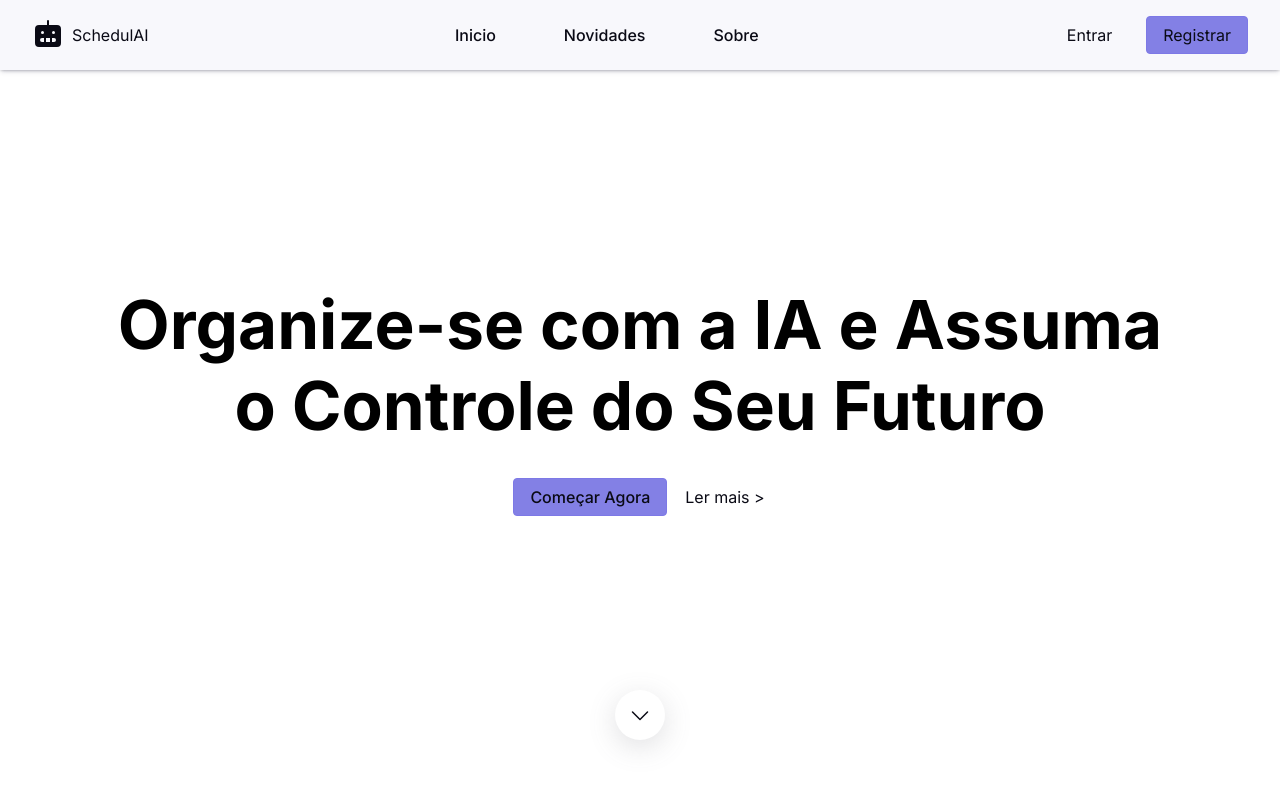
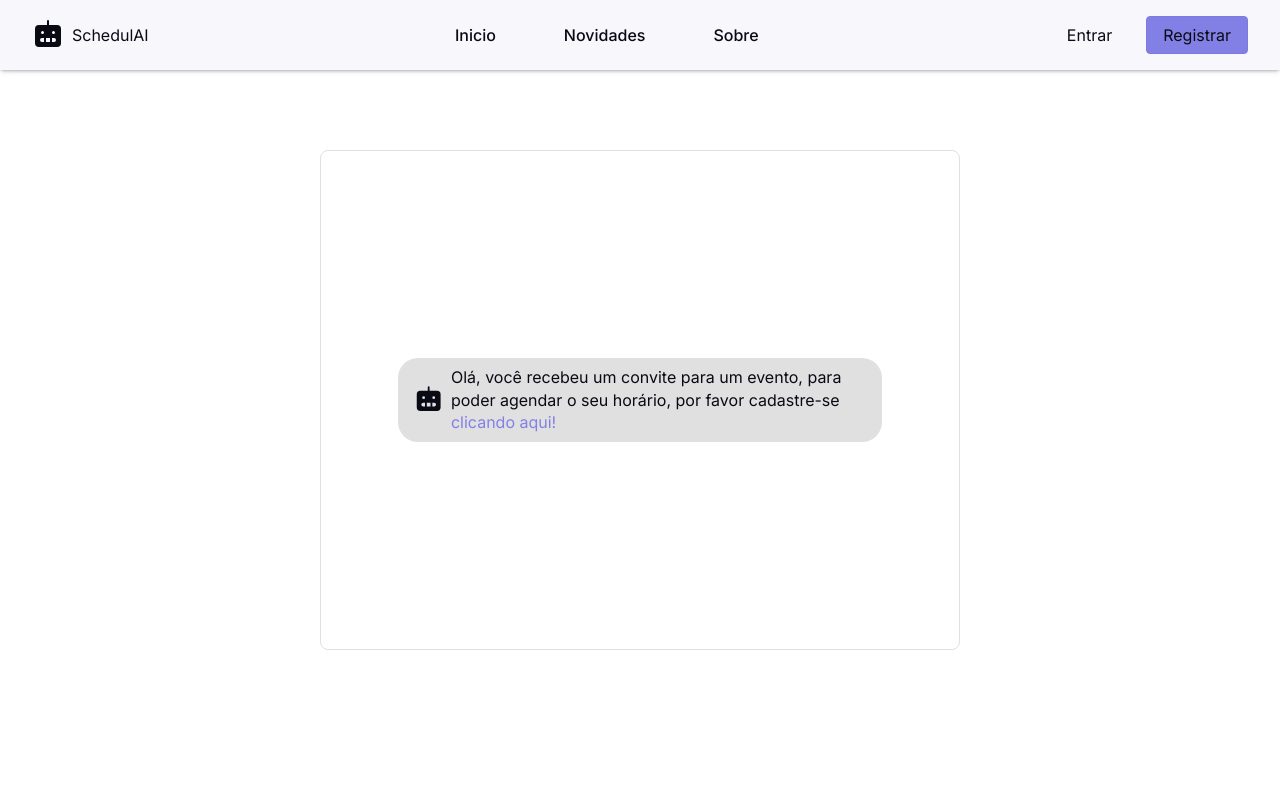
Before and after one commit to SchedulAI/SchedulAI, a React (Vite) app in the folder Frontend/: page /invite/1 in a window 1280 px wide. Before the commit this address led to /. Shown: the top 800 px of the page. Built offline with nearby package versions, Linux system fonts and the light colour scheme; no server answers.

Commit message:
Added Registration call page and made some fix in snackbar.

```diff
--- a/Frontend/src/components/Snackbar/index.tsx
+++ b/Frontend/src/components/Snackbar/index.tsx
@@ -2,7 +2,7 @@ import React, { useState, useEffect } from "react";
 import styled, { css } from "styled-components";
 
 interface SnackbarProps {
-  anchorOrigin: {
+  anchororigin: {
     vertical: "top" | "bottom";
     horizontal: "left" | "center" | "right";
   };
@@ -11,14 +11,14 @@ interface SnackbarProps {
 }
 
 const SnackbarContainer = styled.div<{
-  anchorOrigin: SnackbarProps["anchorOrigin"];
+  anchororigin: SnackbarProps["anchororigin"];
   variant: SnackbarProps["variant"];
   visible: boolean;
 }>`
   position: fixed;
-  ${({ anchorOrigin }) => css`
-    ${anchorOrigin.vertical}: 20px;
-    ${anchorOrigin.horizontal}: 20px;
+  ${({ anchororigin }) => css`
+    ${anchororigin.vertical}: 20px;
+    ${anchororigin.horizontal}: 20px;
   `}
   padding: 16px;
   border-radius: 4px;
@@ -31,7 +31,7 @@ const SnackbarContainer = styled.div<{
 `;
 
 const Snackbar: React.FC<SnackbarProps> = ({
-  anchorOrigin,
+  anchororigin,
   variant,
   message,
 }) => {
@@ -39,14 +39,14 @@ const Snackbar: React.FC<SnackbarProps> = ({
   useEffect(() => {
     const timer = setTimeout(() => {
       setVisible(false);
-    }, 50000000);
+    }, 5000);
 
     return () => clearTimeout(timer);
   }, []);
 
   return (
     <SnackbarContainer
-      anchorOrigin={anchorOrigin}
+      anchororigin={anchororigin}
       variant={variant}
       visible={visible}
     >
--- /dev/null
+++ b/Frontend/src/pages/InvitedRegister/index.tsx
@@ -0,0 +1,121 @@
+import { useParams, useNavigate } from 'react-router-dom';
+import { ScheduleContext } from '../../providers/ScheduleProvider';
+import { useContext, useEffect, useState } from 'react';
+import { Navbar } from '../../components/Navbar';
+import styled, { keyframes } from 'styled-components';
+import { Icon } from '../../components/Icon';
+
+const InvitedStyled = styled.div`
+  .main-section {
+    height: 100vh;
+    display: flex;
+    flex-direction: column;
+    align-items: center;
+    justify-content: center;
+  }
+  .invite-chat {
+    display: flex;
+    flex-direction: column;
+    justify-content: center;
+    max-height: 500px;
+    min-height: 500px;
+    width: 50%;
+    padding: 1rem;
+    border-radius: 8px;
+    border: 1px solid #e0e0e0;
+  }
+  .message-invite {
+    display: flex;
+    max-width: 80%;
+    padding: 0.5rem 1rem;
+    gap: 0.5rem;
+    border-radius: 20px;
+    font-size: 1rem;
+    line-height: 1.4;
+    align-self: center;
+    align-items: center;
+    background-color: #e0e0e0;
+    color: #0a0a15;
+
+    a {
+      color: #8380e5;
+    }
+  }
+  .typing {
+    display: flex;
+    align-items: center;
+    align-self: flex-end;
+    margin-top: auto;
+    font-size: 1rem;
+    color: #0a0a15;
+  }
+`;
+
+const bounce = keyframes`
+    0%, 100% {
+      transform: translateY(0);
+    }
+    50% {
+      transform: translateY(-5px);
+    }
+  `;
+
+const Dot = styled.span`
+  display: inline-block;
+  animation: ${bounce} 0.6s infinite;
+  &:nth-child(2) {
+    animation-delay: 0.2s;
+  }
+  &:nth-child(3) {
+    animation-delay: 0.4s;
+  }
+`;
+
+export const InvitedRegister = () => {
+  const navigate = useNavigate();
+  const { schedule_id } = useParams<{ schedule_id: string }>();
+  const scheduleContext = useContext(ScheduleContext);
+  const [loading, setLoading] = useState(true);
+  const [showMessage, setShowMessage] = useState(false);
+
+  useEffect(() => {
+    if (schedule_id && scheduleContext) {
+      scheduleContext.setScheduleId(schedule_id);
+    }
+
+    const timer = setTimeout(() => {
+      setLoading(false);
+      setShowMessage(true);
+    }, 3000);
+
+    return () => clearTimeout(timer);
+  }, [schedule_id, scheduleContext]);
+
+  return (
+    <InvitedStyled>
+      <Navbar />
+      <div className="main-section">
+        <div className="invite-chat">
+          {loading ? (
+            <div className="typing">
+              Digitando algo <Dot>.</Dot>
+              <Dot>.</Dot>
+              <Dot>.</Dot>
+            </div>
+          ) : (
+            showMessage && (
+              <div className="message-invite">
+                <Icon size={32} icon="robot" weight="fill" color="#0a0a15" />
+                <p>
+                  Olá, você recebeu um convite para um evento, para poder
+                  agendar o seu horário, por favor cadastre-se
+                  <a onClick={() => navigate('/register')}> clicando aqui!</a>
+                </p>
+              </div>
+            )
+          )}
+        </div>
+      </div>
+    </InvitedStyled>
+  );
+};
--- a/Frontend/src/pages/Login/index.tsx
+++ b/Frontend/src/pages/Login/index.tsx
@@ -243,7 +243,7 @@ export const Login = () => {
       </div>
       {snackbarVisible && (
         <Snackbar
-          anchorOrigin={{ vertical: 'top', horizontal: 'right' }}
+          anchororigin={{ vertical: 'top', horizontal: 'right' }}
           variant="error"
           message={snackbarMessage}
         />
--- a/Frontend/src/pages/Register/index.tsx
+++ b/Frontend/src/pages/Register/index.tsx
@@ -4,8 +4,9 @@ import { Icon } from '../../components/Icon';
 import { Input } from '../../components/Input';
 import styled from 'styled-components';
 import apiUrl from '../../config/api';
-import { useState } from 'react';
+import { useContext, useState } from 'react';
 import Snackbar from '../../components/Snackbar';
+import { ScheduleContext } from '../../providers/ScheduleProvider';
 
 const RegisterStyled = styled.div`
   display: flex;
@@ -114,6 +115,14 @@ const RegisterStyled = styled.div`
   }
 `;
 
+interface RegisterResponse {
+  id: string;
+  name: string;
+  email: string;
+  success: boolean;
+  message: string;
+}
+
 export const Register = () => {
   const [email, setEmail] = useState('');
   const [password, setPassword] = useState('');
@@ -124,8 +133,28 @@ export const Register = () => {
     'success'
   );
   const [loading, setLoading] = useState(false);
+  const [userId, setUserId] = useState<string | null>(null);
+  const scheduleContext = useContext(ScheduleContext);
+  const schedule_id = scheduleContext?.schedule_id;
 
   const navigate = useNavigate();
+
+  const createInvite = async () => {
+    try {
+      await fetch(apiUrl('/invite/create'), {
+        method: 'POST',
+        headers: {
+          'Content-Type': 'application/json',
+        },
+        body: JSON.stringify({
+          schedule_id: schedule_id,
+          user_id: userId,
+        }),
+      });
+    } catch (error) {
+      console.error(error);
+    }
+  };
 
   const registerFetch = async () => {
     setLoading(true);
@@ -141,9 +170,12 @@ export const Register = () => {
           password: password,
         }),
       });
-      const data = await response.json();
-
-      if (data.sucess) {
+      const data: RegisterResponse = await response.json();
+      setUserId(data.id);
+      if (schedule_id) {
+        await createInvite();
+      }
+      if (response.ok) {
         setSnackbarMessage(data.message);
         setSnackbarType('success');
         setSnackbarVisible(true);
@@ -155,6 +187,7 @@ export const Register = () => {
         setSnackbarMessage(data.message);
         setSnackbarType('error');
         setSnackbarVisible(true);
+        setLoading(false);
       }
     } catch (error) {
       setSnackbarMessage((error as Error).message);
@@ -226,7 +259,7 @@ export const Register = () => {
       </div>
       {snackbarVisible && (
         <Snackbar
-          anchorOrigin={{ vertical: 'top', horizontal: 'right' }}
+          anchororigin={{ vertical: 'top', horizontal: 'right' }}
           variant={snackbarType}
           message={snackbarMessage}
         />
--- /dev/null
+++ b/Frontend/src/providers/ScheduleProvider.tsx
@@ -0,0 +1,20 @@
+import { createContext, useState, ReactNode } from 'react';
+
+interface ScheduleContextType {
+  schedule_id: string | null;
+  setScheduleId: (id: string) => void;
+}
+
+export const ScheduleContext = createContext<ScheduleContextType | undefined>(
+  undefined
+);
+
+export const ScheduleProvider = ({ children }: { children: ReactNode }) => {
+  const [schedule_id, setScheduleId] = useState<string | null>(null);
+
+  return (
+    <ScheduleContext.Provider value={{ schedule_id, setScheduleId }}>
+      {children}
+    </ScheduleContext.Provider>
+  );
+};
--- a/Frontend/src/routes/routes.tsx
+++ b/Frontend/src/routes/routes.tsx
@@ -9,6 +9,7 @@ import { Dashboard } from '../pages/Dashboard';
 import { Register } from '../pages/Register';
 import { RecoverPassword } from '../pages/RecoverPassword';
 import { useCheckAuth } from '../Utils/ValidateAuth';
+import { InvitedRegister } from '../pages/InvitedRegister';
 
 interface ChildrenTypes {
   children: ReactElement;
@@ -76,6 +77,14 @@ export const AppRoutes = () => {
           }
         />
         <Route
+          path="/invite/:schedule_id"
+          element={
+            <Public>
+              <InvitedRegister />
+            </Public>
+          }
+        />
+        <Route
           path="/dashboard"
           element={
             <PrivateRoute>
```
Also changed, not shown: Frontend/src/App.tsx (+6 -3 lines), Frontend/src/hooks/scheduleHooks.ts (added, +10 -0 lines), Frontend/src/types/schedules.d.ts (+4 -4 lines).
